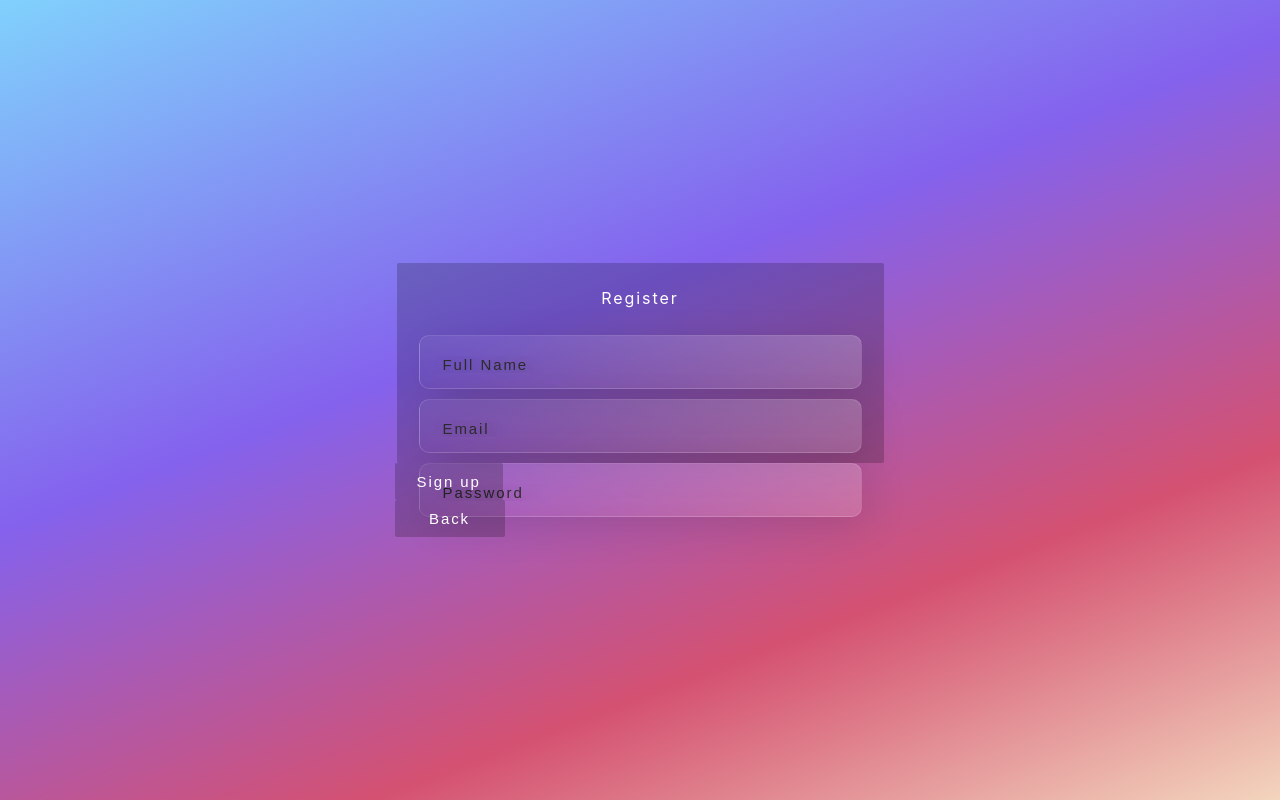
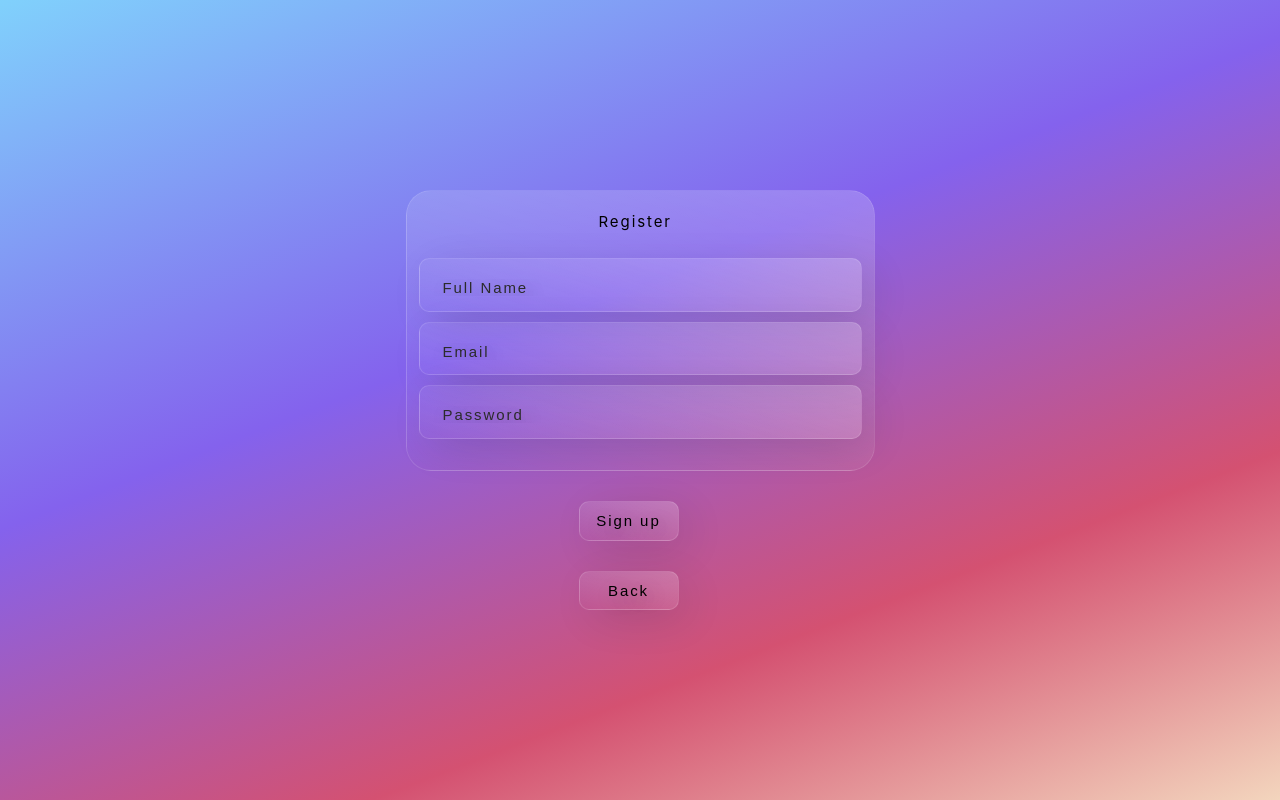
Before and after one commit to TeetSimson/FuturFolio., a React (Create React App) app in the folder FuturFolio_FrontEnd/futurfolio/: page / in a window 1280 px wide. Both pictures are taken after a click on the button "Register". Built offline with nearby package versions, Linux system fonts and the light colour scheme.

Commit message:
Button design changed + Register page sorted

```diff
--- a/FuturFolio_FrontEnd/futurfolio/src/Components/Register/Register.css
+++ b/FuturFolio_FrontEnd/futurfolio/src/Components/Register/Register.css
@@ -13,131 +13,69 @@ body {
     justify-content: center;
 }
 
-/* Name and its label */
-
-.Name{
-    height: 20px;
-    width: 250px;
-    display: inline-block;
-    text-align: left;
-    float: right;
-    margin-bottom: 15px;
-}
-
-.nameLabel {
-  font-size: 20px;
-  margin-left: 5px;
-  display: inline-block;
-  text-align: right;
-  float: left;
-}
-
-/* Email box and its label */
-
-.Email2{
-    height: 20px;
-    width: 250px;
-    display: inline-block;
-    text-align: left;
-    float: right;
-}
-
-.email2Label {
-  font-size: 20px;
-  margin-left: 20px;
-  display: inline-block;
-  text-align: .Email2;
-  float: left;
-  /* margin-top: 60px; */
-}
-
-/* Password box and its label */
-
-.Password2{
-    height: 20px;
-    width: 250px;
-    display: inline-block;
-    text-align: left;
-    float: right;
-    margin-top: 15px;
-}
-
-.password2Label {
-  font-size: 20px;
-  display: inline-block;
-  text-align: right;
-  float: left;
-  margin-bottom: 10px;
-}
-
 /* Register form */
 
 .RegisterForm {
     width: 30vw;
-    height: 23vh;
-    background-color: aqua;
-    color: white;
-    text-decoration: none;
-    background-color: rgba(0,0,0, .2);
-    border-radius: 2px;
-    border: 0px;
-    outline: none;
-    /* display: inline-block; */
-    padding: 8px 22px;
-    margin-bottom: 0;
-    /* font-size: 15px; */
-    font-weight: normal;
-    letter-spacing: .12rem;
-    line-height: 1.428571429;
-    text-align: center;
-    white-space: nowrap;
-    vertical-align: middle;
-    cursor: pointer;
+    height: 33vh;
+    border-radius: 25px;
+    background: linear-gradient(0.55turn, rgba(255, 255, 255, 0.205), rgba(255, 255, 255, 0) );
+    border: 0.1em solid rgba(255, 255, 255, 0.123);
+    transition: all 100ms;
 }
 
-/* Sign up button */
+/* New Sign up button */
 
 .SignUpButton {
-  color: white;
-  text-decoration: none;
-  background-color: rgba(0,0,0, .2);
-  border-radius: 2px;
-  border: 0px;
+  padding: 8px;
+  width: 100px;
+  font-size: 15px;
+  text-shadow: 5px 5px 20px rgba(31, 31, 31, 0.308);
+  background: linear-gradient(0.55turn, rgba(255, 255, 255, 0.205), rgba(255, 255, 255, 0) );
   outline: none;
-  display: inline-block;
-  padding: 8px 22px;
-  margin-bottom: 0;
-  font-size: 15px;
-  font-weight: normal;
+  -webkit-appearance: none;
+  border-radius: 10px;
+  color: black;
+  border: 1px solid rgba(255, 255, 255, 0.13);
+  box-shadow: 10px 10px 44px -6px rgba(0, 0, 0, 0.151);
   letter-spacing: .12rem;
   line-height: 1.428571429;
-  text-align: center;
-  white-space: nowrap;
-  vertical-align: center;
   cursor: pointer;
+  margin-top: 30px;
+  margin-left: 175px;
 }
 
-/* Back button (return to sign in page) */
+/* New Back button */
 
 .BackButton {
-  color: white;
-  text-decoration: none;
-  background-color: rgba(0,0,0, .2);
-  border-radius: 2px;
-  border: 0px;
+  padding: 8px;
+  width: 100px;
+  font-size: 15px;
+  text-shadow: 5px 5px 20px rgba(31, 31, 31, 0.308);
+  background: linear-gradient(0.55turn, rgba(255, 255, 255, 0.205), rgba(255, 255, 255, 0) );
   outline: none;
-  display: inline-block;
-  padding: 8px 22px;
-  margin-bottom: 0;
-  font-size: 15px;
-  font-weight: normal;
+  -webkit-appearance: none;
+  border-radius: 10px;
+  color: black;
+  border: 1px solid rgba(255, 255, 255, 0.13);
+  box-shadow: 10px 10px 44px -6px rgba(0, 0, 0, 0.151);
   letter-spacing: .12rem;
   line-height: 1.428571429;
-  text-align: center;
-  white-space: nowrap;
-  vertical-align: middle;
   cursor: pointer;
+  margin-top: 30px;
+  margin-left: 175px;
 }
+
+/* Title for register form */
+
+.title{
+  margin-left: 180px;
+  letter-spacing: .12rem;
+  font-size: 15px;
+  line-height: 1.428571429;
+}
+
+/* Input boxes */
 
 .RegisterInput {
     margin-top: 10px;
--- a/FuturFolio_FrontEnd/futurfolio/src/Components/Register/Register.js
+++ b/FuturFolio_FrontEnd/futurfolio/src/Components/Register/Register.js
@@ -65,7 +65,7 @@ class Register extends React.Component {
                 <main className="RegisterWindow">
                     <div className="InnerForm">
                         <fieldset id="sign_up" className="RegisterForm">
-                            <p>Register</p>
+                            <p className = "title">Register</p>
                             <div className="mt3">
                                 <input className="RegisterInput"
                                 type="text"
--- a/FuturFolio_FrontEnd/futurfolio/src/Components/Signin/Signin.css
+++ b/FuturFolio_FrontEnd/futurfolio/src/Components/Signin/Signin.css
@@ -13,99 +13,48 @@ body {
     justify-content: center;
 }
 
-/* Email box and its label */
-
-/* .Email{
-    height: 20px;
-    width: 250px;
-    margin-left: 90px;
-    margin-top: 10px;
-    margin-bottom: 10px;
-    display: inline-block;
-    text-align: left;
-    float: right;
-} */
-
-/* Password box and its label */
-
-/* .Password{
-  height: 20px;
-  width: 250px;
-  display: inline-block;
-  text-align: left;
-  float: right;
-} */
-
-/* Form */
-
-/* .SigninForm {
-    width: 30vw;
-    height: 25vh;
-    background-color: aqua;
-    color: white;
-    text-decoration: none;
-    background-color: rgba(0,0,0, .2);
-    border-radius: 2px;
-    border: 0px;
-    outline: none;
-    display: inline-block;
-    padding: 8px 22px;
-    margin-bottom: 0;
-    font-size: 15px;
-    font-weight: normal;
-    letter-spacing: .12rem;
-    line-height: 1.428571429;
-    text-align: center;
-    white-space: nowrap;
-    vertical-align: middle;
-    cursor: pointer;
-} */
-
-/* Sign in button */
+/* New Sign in button */
 
 .SigninButton {
-  color: white;
-  text-decoration: none;
-  background-color: rgba(0,0,0, .2);
-  border-radius: 2px;
-  border: 0px;
+  color: black;
+  padding: 8px;
+  width: 100px;
+  font-size: 15px;
+  text-shadow: 5px 5px 20px rgba(31, 31, 31, 0.308);
+  background: linear-gradient(0.55turn, rgba(255, 255, 255, 0.205), rgba(255, 255, 255, 0) );
   outline: none;
-  display: inline-block;
-  padding: 8px 22px;
-  margin-bottom: 0;
-  font-size: 15px;
-  font-weight: normal;
+  -webkit-appearance: none;
+  border-radius: 10px;
+  color: black;
+  border: 1px solid rgba(255, 255, 255, 0.13);
+  box-shadow: 10px 10px 44px -6px rgba(0, 0, 0, 0.151);
   letter-spacing: .12rem;
   line-height: 1.428571429;
-  text-align: center;
-  white-space: nowrap;
-  vertical-align: middle;
   cursor: pointer;
   margin-left: 40px;
   margin-right: 40px;
 }
 
-/* Register button */
+/* New Register button */
 
 .RegisterButton {
-  color: white;
-  text-decoration: none;
-  background-color: rgba(0,0,0, .2);
-  border-radius: 2px;
-  border: 0px;
+  padding: 8px;
+  width: 100px;
+  font-size: 15px;
+  text-shadow: 5px 5px 20px rgba(31, 31, 31, 0.308);
+  background: linear-gradient(0.55turn, rgba(255, 255, 255, 0.205), rgba(255, 255, 255, 0) );
   outline: none;
-  display: inline-block;
-  padding: 8px 22px;
-  margin-bottom: 0;
-  font-size: 15px;
-  font-weight: normal;
+  -webkit-appearance: none;
+  border-radius: 10px;
+  color: black;
+  border: 1px solid rgba(255, 255, 255, 0.13);
+  box-shadow: 10px 10px 44px -6px rgba(0, 0, 0, 0.151);
   letter-spacing: .12rem;
   line-height: 1.428571429;
-  text-align: center;
-  white-space: nowrap;
-  vertical-align: middle;
   cursor: pointer;
 }
+
+/* Sign in form */
 
 .SigninForm {
     width: 30vw;
@@ -116,12 +65,16 @@ body {
     transition: all 100ms;
 }
 
+/* Title for sign in form */
+
 .title{
   margin-left: 190px;
   letter-spacing: .12rem;
   font-size: 15px;
   line-height: 1.428571429;
 }
+
+/* Input boxes */
 
 .RegisterInput {
     margin-top: 10px;
```
Also changed, not shown: FuturFolio_FrontEnd/futurfolio/src/Components/Signin/Signin.js (line endings or trailing spaces).
